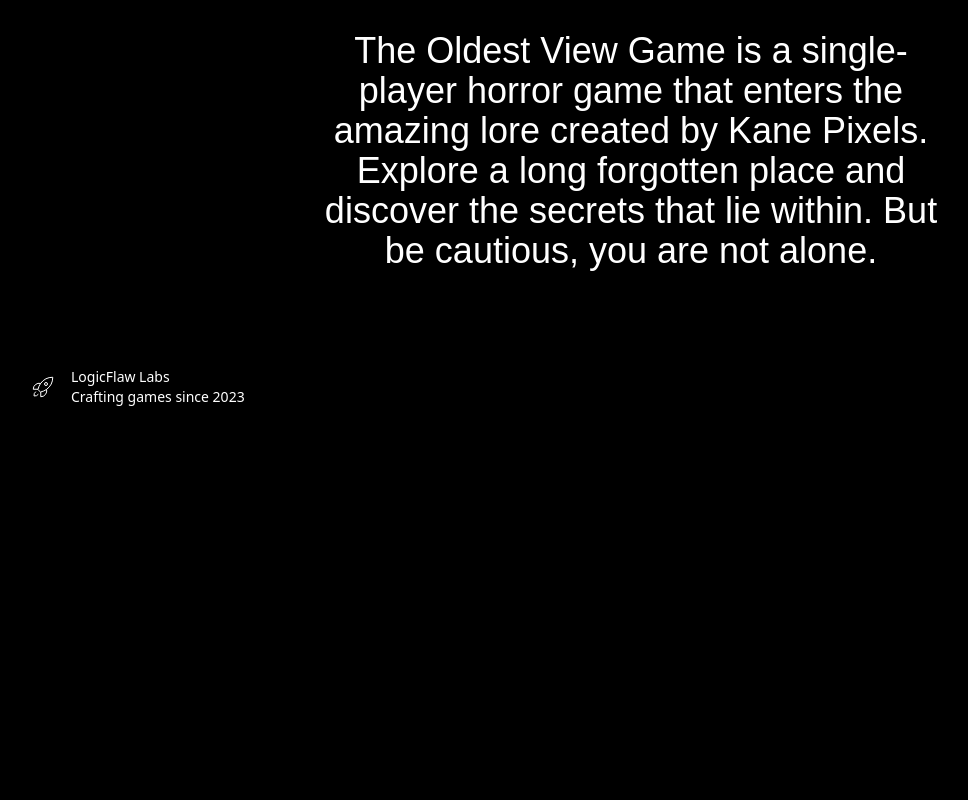
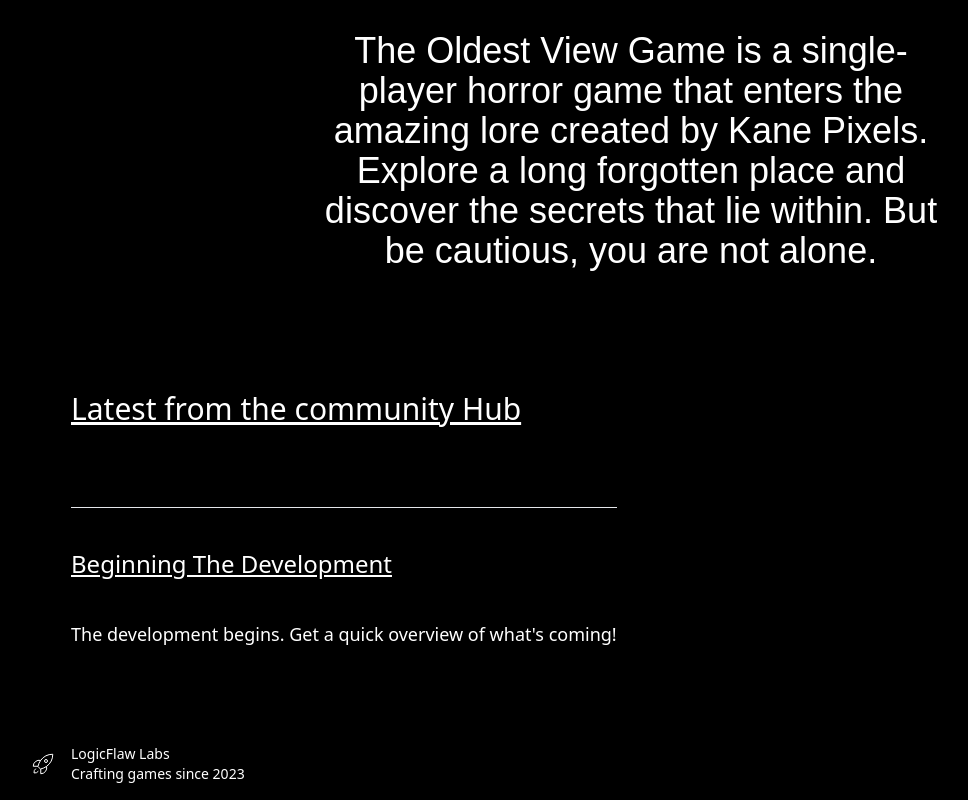
Before and after one commit to tombmore/theoldestview, a SvelteKit app: page / in a window 1280 px wide. Shown: the part 1368-2168 px from the top of the page, without its empty margins (9-977 px from the left). Before the commit the page ends 1791 px from the top, so only its background shows below. Built offline with nearby package versions, Linux system fonts and the light colour scheme; a web font is replaced by a local one.

Commit message:
Slug Dynamic Routing

```diff
--- a/package.json
+++ b/package.json
@@ -17,5 +17,8 @@
 		"tailwindcss": "^3.3.5",
 		"vite": "^4.4.2"
 	},
-	"type": "module"
+	"type": "module",
+	"dependencies": {
+		"marked": "^9.1.2"
+	}
 }
--- a/src/components/About2.svelte
+++ b/src/components/About2.svelte
@@ -1,4 +1,4 @@
-<div class="py-20 w-2/4" style="margin: 0 auto;">
+<div class="py-20 w-3/4 lg:w-2/4" style="margin: 0 auto;">
     <p class="text-white text-center text-4xl font-yuri">
         The Oldest View Game is a single-player horror game that enters the amazing lore created by Kane Pixels.
         Explore a long forgotten place and discover the secrets that lie within. But be cautious, you are not alone.
--- /dev/null
+++ b/src/components/Latest.svelte
@@ -0,0 +1,18 @@
+<script>
+    import Hub_EN from "/src/lib/contentrain/Hub/en.json";
+</script>
+
+<div class="text-white px-20 pb-20 pt-5 lg:pt-10">
+    <h1 class="text-3xl underline pb-20">Latest from the community Hub</h1>
+    <div class="flex flex-col lg:flex-row lg:flex-wrap">
+        {#each Hub_EN.reverse() as post}
+            <div style="w-auto">
+                <hr>
+                <div class="pt-10">
+                    <a class="text-2xl link" href={post.Link}>{post.Heading}</a>
+                    <p class="text-lg pt-10">{post.Description}</p>
+                </div>
+            </div>
+        {/each}
+    </div>
+</div>
--- a/src/routes/+page.svelte
+++ b/src/routes/+page.svelte
@@ -2,8 +2,10 @@
     import Hero from "../components/Hero.svelte";
     import About from "../components/About.svelte";
     import About2 from "../components/About2.svelte";
+    import Latest from "../components/Latest.svelte";
 </script>
 
 <Hero />
 <About />
 <About2 />
+<Latest />
--- /dev/null
+++ b/src/routes/hub/+page.js
@@ -0,0 +1,7 @@
+import Hub_EN from "/src/lib/contentrain/Hub/en.json";
+
+export function load() {
+    return {
+        posts: Hub_EN
+    }
+}
--- a/src/routes/hub/+page.svelte
+++ b/src/routes/hub/+page.svelte
@@ -1,16 +1,16 @@
 <script>
-    import Hub_EN from "/src/lib/contentrain/Hub/en.json";
+    export let data;
 </script>
 
 <div class="hub-container">
-    {#each Hub_EN.reverse() as post}
-        <div class="hub-post py-20 flex flex-col lg:flex-row lg:flex-wrap">
+    {#each data.posts.reverse() as post}
+        <div class="hub-post py-20 flex flex-col items-center lg:flex-row lg:flex-wrap">
             <img src={post.Image} alt="" class="px-5">
-            <div class="text-white p-5 ">
+            <div class="text-white p-5">
                 <p class="pb-10">{post.Date}</p>
                 <h1 class="text-4xl">{post.Heading}</h1>
                 <p class="text-xl pt-5 pb-10">{post.Description}</p>
-                <a class="link" href={post.Link} target="_blank">READ MORE</a>
+                <a class="link" href={`/hub/${post.Slug}`} target="_blank">READ MORE</a>
             </div>
         </div>
     {/each}
--- /dev/null
+++ b/src/routes/hub/[slug]/+page.js
@@ -0,0 +1,14 @@
+import posts from "/src/lib/contentrain/Posts/en.json";
+
+export function load({ params }) {
+    let result = posts.find(post => post.slug === params.slug);
+
+    return {
+        heading: result.Heading,
+        content: result.Content,
+        date: result.Date,
+        author: result.Author,
+        image: result.Image,
+        content: result.content
+    }
+}
--- /dev/null
+++ b/src/routes/hub/[slug]/+page.svelte
@@ -0,0 +1,13 @@
+<script>
+    import { marked } from "marked";
+
+    export let data;
+</script>
+
+<div id="news-container" class="flex flex-col items-center">
+    <div class="card bg-base-100 shadow-xl w-2/3 mt-20">
+    <div class="card-body">
+        {@html marked(data.heading)}
+    </div>
+    </div>
+</div>
```
Also changed, not shown: 1 other file (tests, documents, lock files or other folders).
